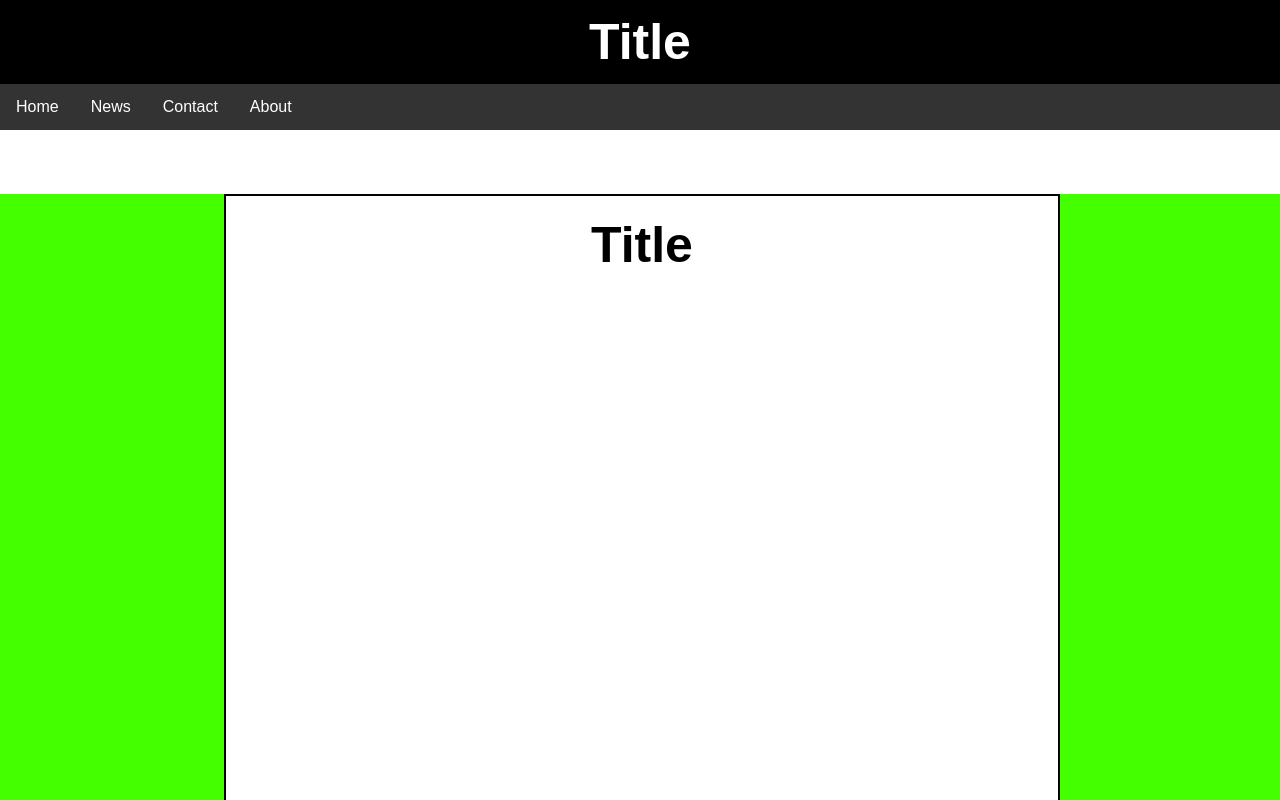
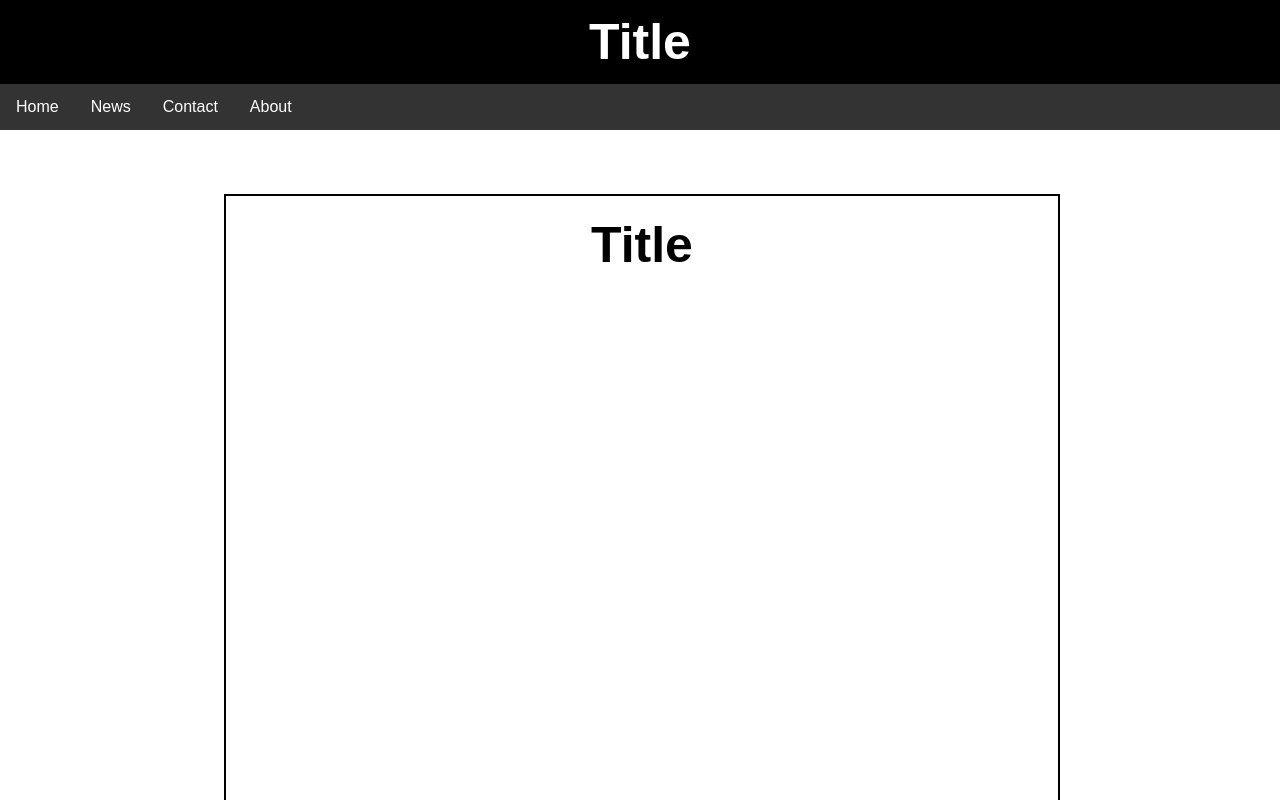
Before and after one commit to gitjalm/gitjalm.github.io, a plain HTML site: page index.html in a window 1280 px wide. Shown: the top 800 px of the page. Drawn offline with Linux system fonts and the light colour scheme.

Commit message:
Update style.css

```diff
--- a/style.css
+++ b/style.css
@@ -24,7 +24,7 @@ body {
 }
 
 #maindiv {
-    background-color: rgb(68, 255, 0);
+    background-color: rgb(255, 255, 255);
     height: 1000px;
 }
 
```
